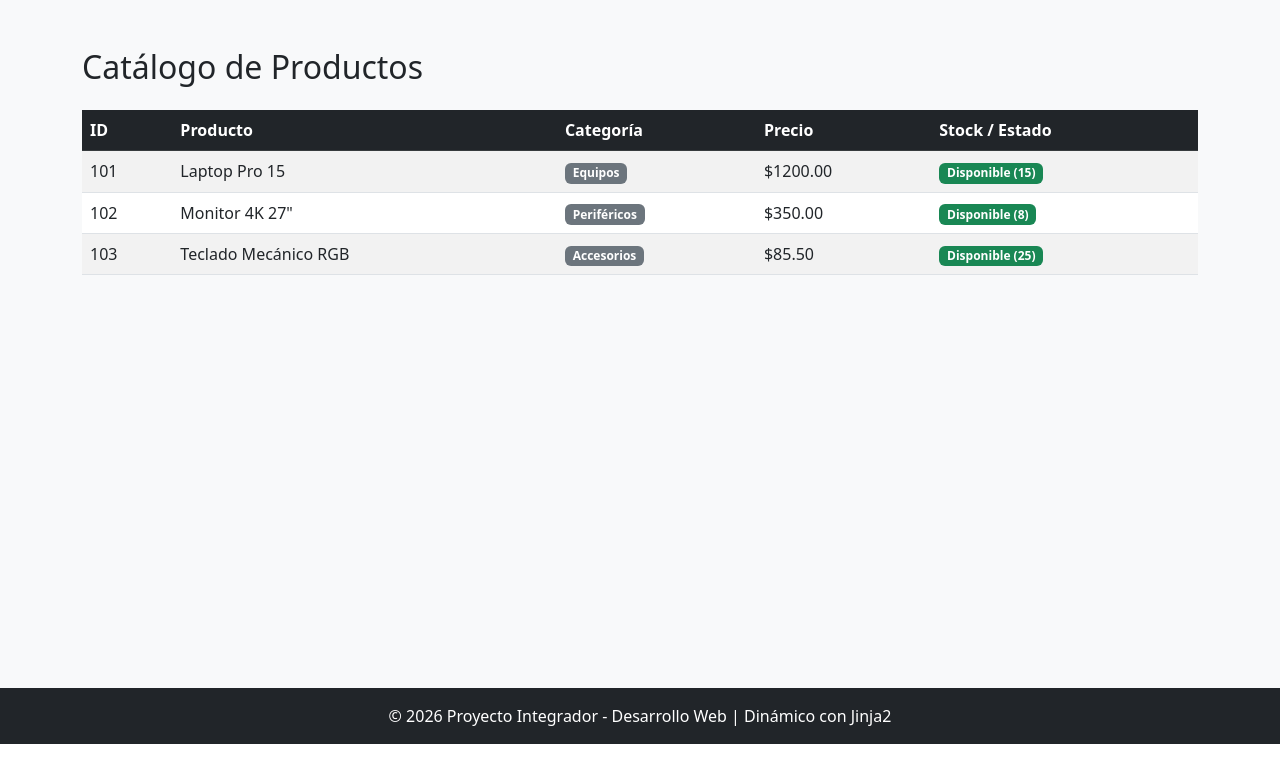
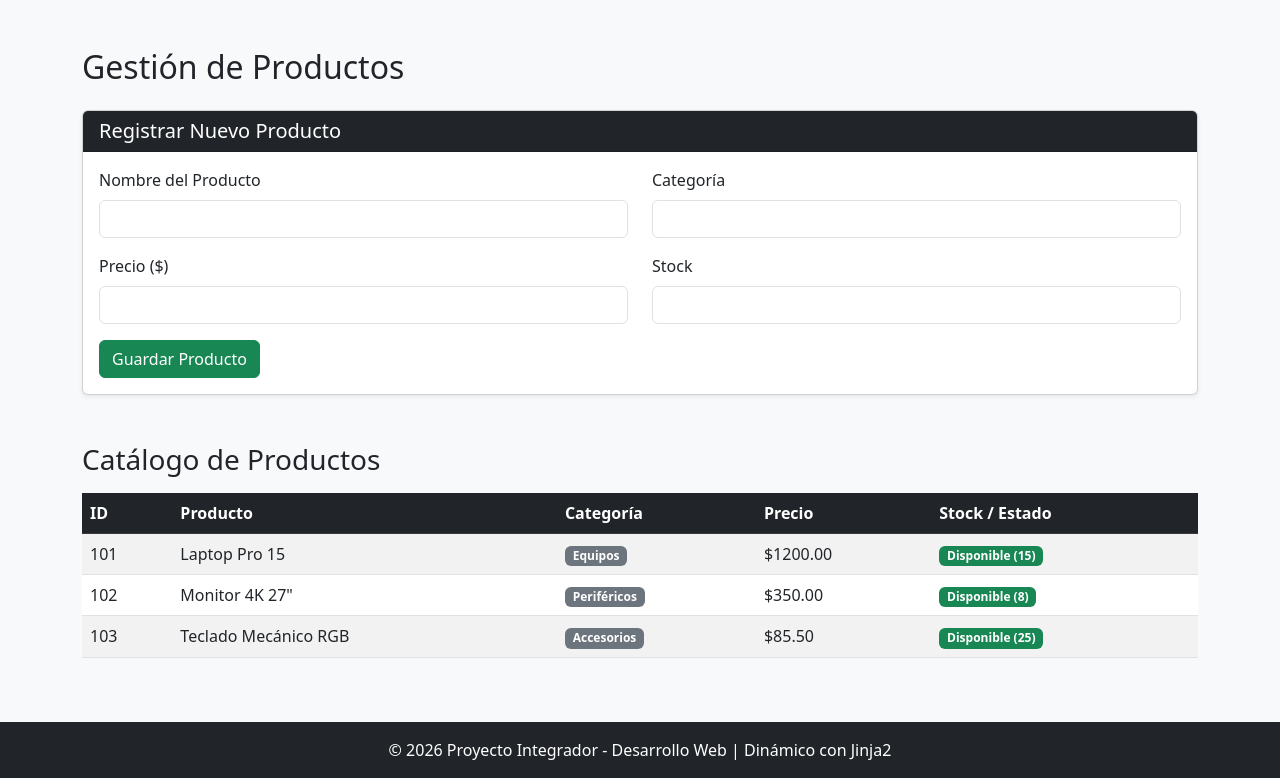
Before and after one commit to Xavicasa96/DESARROLLOAPLICACIONES_CASA_XAVIER-B-, a Flask app: page /productos in a window 1280 px wide. Shown: the part 56-834 px from the top of the page. Before the commit the page ends 800 px from the top, so only its background shows below. Run offline with Flask 3, Linux system fonts and the light colour scheme.

Commit message:
semana 11

```diff
--- a/app.py
+++ b/app.py
@@ -1,53 +1,179 @@
-from flask import Flask, render_template
+from flask import Flask, flash, redirect, render_template, url_for
+from forms.cliente_form import ClienteForm
+from forms.facturacion_form import FacturacionForm
+from forms.producto_form import ProductoForm
+from forms.proveedor_form import ProveedorForm
 
 app = Flask(__name__)
+app.config['SECRET_KEY'] = (
+    'clave_secreta_super_segura_para_csrf'  # Requerido para Flask-WTF
+)
+
+# Listas temporales en memoria para la aplicación
+lista_productos = [
+    {
+        'id': 101,
+        'nombre': 'Laptop Pro 15',
+        'categoria': 'Equipos',
+        'precio': 1200.00,
+        'stock': 15,
+    },
+    {
+        'id': 102,
+        'nombre': 'Monitor 4K 27"',
+        'categoria': 'Periféricos',
+        'precio': 350.00,
+        'stock': 8,
+    },
+    {
+        'id': 103,
+        'nombre': 'Teclado Mecánico RGB',
+        'categoria': 'Accesorios',
+        'precio': 85.50,
+        'stock': 25,
+    },
+]
+
+lista_clientes = [
+    {
+        'id': 1,
+        'nombre': 'Carlos Mendoza',
+        'email': 'carlos.mendoza@email.com',
+        'telefono': '0991234567',
+        'ciudad': 'Loja',
+    },
+    {
+        'id': 2,
+        'nombre': 'María Sarango',
+        'email': 'maria.sarango@email.com',
+        'telefono': '0987654321',
+        'ciudad': 'Quito',
+    },
+]
+
+lista_proveedores = [
+    {
+        'id': 1,
+        'empresa': 'TechSupply S.A.',
+        'contacto': 'Juan Pérez',
+        'telefono': '022555111',
+        'ruc': '1190123456001',
+    },
+    {
+        'id': 2,
+        'empresa': 'Sistemas Globales',
+        'contacto': 'Ana Guerrero',
+        'telefono': '042888999',
+        'ruc': '1790987654001',
+    },
+]
+
+lista_facturas = [
+    {
+        'nro': 'FAC-001',
+        'cliente': 'Carlos Mendoza',
+        'fecha': '2026-08-15',
+        'total': 1550.00,
+        'estado': 'Pagada',
+    },
+    {
+        'nro': 'FAC-002',
+        'cliente': 'María Sarango',
+        'fecha': '2026-08-16',
+        'total': 85.50,
+        'estado': 'Pendiente',
+    },
+]
+
 
 # Ruta Principal (Informativa / Index con variables y diccionarios)
 @app.route('/')
 def index():
-    sistema_info = {
-        "nombre": "Sistema de Gestión Integral",
-        "version": "v2.0 - Dinámico con Jinja2",
-        "desarrollador": "Xavier Casa"
+  sistema_info = {
+      'nombre': 'Sistema de Gestión Integral',
+      'version': 'v3.0 - Formularios con Flask-WTF',
+      'desarrollador': 'Xavier Casa',
+  }
+  return render_template('index.html', info=sistema_info)
+
+
+# Ruta Módulo Productos (Soporta GET y POST para validación de formularios)
+@app.route('/productos', methods=['GET', 'POST'])
+def productos():
+  form = ProductoForm()
+  if form.validate_on_submit():
+    nuevo_prod = {
+        'id': len(lista_productos) + 101,
+        'nombre': form.nombre.data,
+        'categoria': form.categoria.data,
+        'precio': float(form.precio.data),
+        'stock': form.stock.data,
     }
-    return render_template('index.html', info=sistema_info)
+    lista_productos.append(nuevo_prod)
+    flash('¡Producto registrado exitosamente!', 'success')
+    return redirect(url_for('productos'))
+  return render_template(
+      'productos.html', productos=lista_productos, form=form
+  )
 
-# Ruta Módulo Productos
-@app.route('/productos')
-def productos():
-    lista_productos = [
-        {"id": 101, "nombre": "Laptop Pro 15", "categoria": "Equipos", "precio": 1200.00, "stock": 15},
-        {"id": 102, "nombre": "Monitor 4K 27\"", "categoria": "Periféricos", "precio": 350.00, "stock": 8},
-        {"id": 103, "nombre": "Teclado Mecánico RGB", "categoria": "Accesorios", "precio": 85.50, "stock": 25}
-    ]
-    return render_template('productos.html', productos=lista_productos)
 
 # Ruta Módulo Clientes
-@app.route('/clientes')
+@app.route('/clientes', methods=['GET', 'POST'])
 def clientes():
-    lista_clientes = [
-        {"id": 1, "nombre": "Carlos Mendoza", "email": "carlos.mendoza@email.com", "telefono": "0991234567", "ciudad": "Loja"},
-        {"id": 2, "nombre": "María Sarango", "email": "maria.sarango@email.com", "telefono": "0987654321", "ciudad": "Quito"}
-    ]
-    return render_template('clientes.html', clientes=lista_clientes)
+  form = ClienteForm()
+  if form.validate_on_submit():
+    nuevo_cli = {
+        'id': len(lista_clientes) + 1,
+        'nombre': form.nombre.data,
+        'email': form.email.data,
+        'telefono': form.telefono.data,
+        'ciudad': form.ciudad.data,
+    }
+    lista_clientes.append(nuevo_cli)
+    flash('¡Cliente registrado exitosamente!', 'success')
+    return redirect(url_for('clientes'))
+  return render_template('clientes.html', clientes=lista_clientes, form=form)
+
 
 # Ruta Módulo Proveedores
-@app.route('/proveedores')
+@app.route('/proveedores', methods=['GET', 'POST'])
 def proveedores():
-    lista_proveedores = [
-        {"id": 1, "empresa": "TechSupply S.A.", "contacto": "Juan Pérez", "telefono": "022555111", "ruc": "1190123456001"},
-        {"id": 2, "empresa": "Sistemas Globales", "contacto": "Ana Guerrero", "telefono": "042888999", "ruc": "1790987654001"}
-    ]
-    return render_template('proveedores.html', proveedores=lista_proveedores)
+  form = ProveedorForm()
+  if form.validate_on_submit():
+    nuevo_prov = {
+        'id': len(lista_proveedores) + 1,
+        'empresa': form.empresa.data,
+        'contacto': form.contacto.data,
+        'telefono': form.telefono.data,
+        'ruc': form.ruc.data,
+    }
+    lista_proveedores.append(nuevo_prov)
+    flash('¡Proveedor registrado exitosamente!', 'success')
+    return redirect(url_for('proveedores'))
+  return render_template(
+      'proveedores.html', proveedores=lista_proveedores, form=form
+  )
+
 
 # Ruta Módulo Facturación
-@app.route('/facturacion')
+@app.route('/facturacion', methods=['GET', 'POST'])
 def facturacion():
-    lista_facturas = [
-        {"nro": "FAC-001", "cliente": "Carlos Mendoza", "fecha": "2026-08-15", "total": 1550.00, "estado": "Pagada"},
-        {"nro": "FAC-002", "cliente": "María Sarango", "fecha": "2026-08-16", "total": 85.50, "estado": "Pendiente"}
-    ]
-    return render_template('facturacion.html', facturas=lista_facturas)
+  form = FacturacionForm()
+  if form.validate_on_submit():
+    nueva_fac = {
+        'nro': form.nro.data,
+        'cliente': form.cliente.data,
+        'fecha': '2026-08-30',
+        'total': float(form.total.data),
+        'estado': form.estado.data,
+    }
+    lista_facturas.append(nueva_fac)
+    flash('¡Factura registrada exitosamente!', 'success')
+    return redirect(url_for('facturacion'))
+  return render_template(
+      'facturacion.html', facturas=lista_facturas, form=form
+  )
+
 
 if __name__ == '__main__':
-    app.run(host='0.0.0.0', port=5001, debug=True)
+  app.run(host='0.0.0.0', port=5001, debug=True)
--- /dev/null
+++ b/forms/producto_form.py
@@ -0,0 +1,18 @@
+from flask_wtf import FlaskForm
+from wtforms import DecimalField, IntegerField, StringField, SubmitField
+from wtforms.validators import DataRequired, Length, NumberRange
+
+
+class ProductoForm(FlaskForm):
+  nombre = StringField(
+      'Nombre del Producto',
+      validators=[DataRequired(), Length(min=2, max=100)],
+  )
+  categoria = StringField(
+      'Categoría', validators=[DataRequired(), Length(min=2, max=50)]
+  )
+  precio = DecimalField(
+      'Precio ($)', validators=[DataRequired(), NumberRange(min=0.01)]
+  )
+  stock = IntegerField('Stock', validators=[DataRequired(), NumberRange(min=0)])
+  submit = SubmitField('Guardar Producto')
--- a/requirements.txt
+++ b/requirements.txt
@@ -1,7 +1,9 @@
 blinker==1.9.0
 click==8.4.2
 Flask==3.1.3
+Flask-WTF==1.3.0
 itsdangerous==2.2.0
 Jinja2==3.1.6
 MarkupSafe==3.0.3
-werkzeug==3.1.8
+Werkzeug==3.1.8
+WTForms==3.2.2
--- a/templates/productos.html
+++ b/templates/productos.html
@@ -3,7 +3,55 @@
 {% block title %}Productos - Proyecto Integrador{% endblock %}
 
 {% block content %}
-<h2 class="mb-4">Catálogo de Productos</h2>
+<h2 class="mb-4">Gestión de Productos</h2>
+
+<!-- Sección del Formulario (Semana 11) -->
+<div class="card shadow-sm mb-5">
+    <div class="card-header bg-dark text-white">
+        <h5 class="mb-0">Registrar Nuevo Producto</h5>
+    </div>
+    <div class="card-body">
+        <form method="POST" novalidate>
+            {{ form.hidden_tag() }}
+            <div class="row">
+                <div class="col-md-6 mb-3">
+                    {{ form.nombre.label(class="form-label") }}
+                    {{ form.nombre(class="form-control") }}
+                    {% for error in form.nombre.errors %}
+                        <div class="text-danger small mt-1">{{ error }}</div>
+                    {% endfor %}
+                </div>
+                <div class="col-md-6 mb-3">
+                    {{ form.categoria.label(class="form-label") }}
+                    {{ form.categoria(class="form-control") }}
+                    {% for error in form.categoria.errors %}
+                        <div class="text-danger small mt-1">{{ error }}</div>
+                    {% endfor %}
+                </div>
+            </div>
+            <div class="row">
+                <div class="col-md-6 mb-3">
+                    {{ form.precio.label(class="form-label") }}
+                    {{ form.precio(class="form-control") }}
+                    {% for error in form.precio.errors %}
+                        <div class="text-danger small mt-1">{{ error }}</div>
+                    {% endfor %}
+                </div>
+                <div class="col-md-6 mb-3">
+                    {{ form.stock.label(class="form-label") }}
+                    {{ form.stock(class="form-control") }}
+                    {% for error in form.stock.errors %}
+                        <div class="text-danger small mt-1">{{ error }}</div>
+                    {% endfor %}
+                </div>
+            </div>
+            {{ form.submit(class="btn btn-success") }}
+        </form>
+    </div>
+</div>
+
+<!-- Tabla de Productos Existentes (Semana 10) -->
+<h3 class="mb-3">Catálogo de Productos</h3>
 <div class="table-responsive">
     <table class="table table-striped table-hover align-middle">
         <thead class="table-dark">
@@ -23,7 +71,6 @@
                 <td><span class="badge bg-secondary">{{ item.categoria }}</span></td>
                 <td>${{ "%.2f"|format(item.precio) }}</td>
                 <td>
-                    <!-- Condicional requerido para la Semana 10 -->
                     {% if item.stock > 0 %}
                         <span class="badge bg-success">Disponible ({{ item.stock }})</span>
                     {% else %}
```
Also changed, not shown: forms/cliente_form.py (added, +17 -0 lines), forms/facturacion_form.py (added, +20 -0 lines), forms/proveedor_form.py (added, +17 -0 lines), 1 other file.
